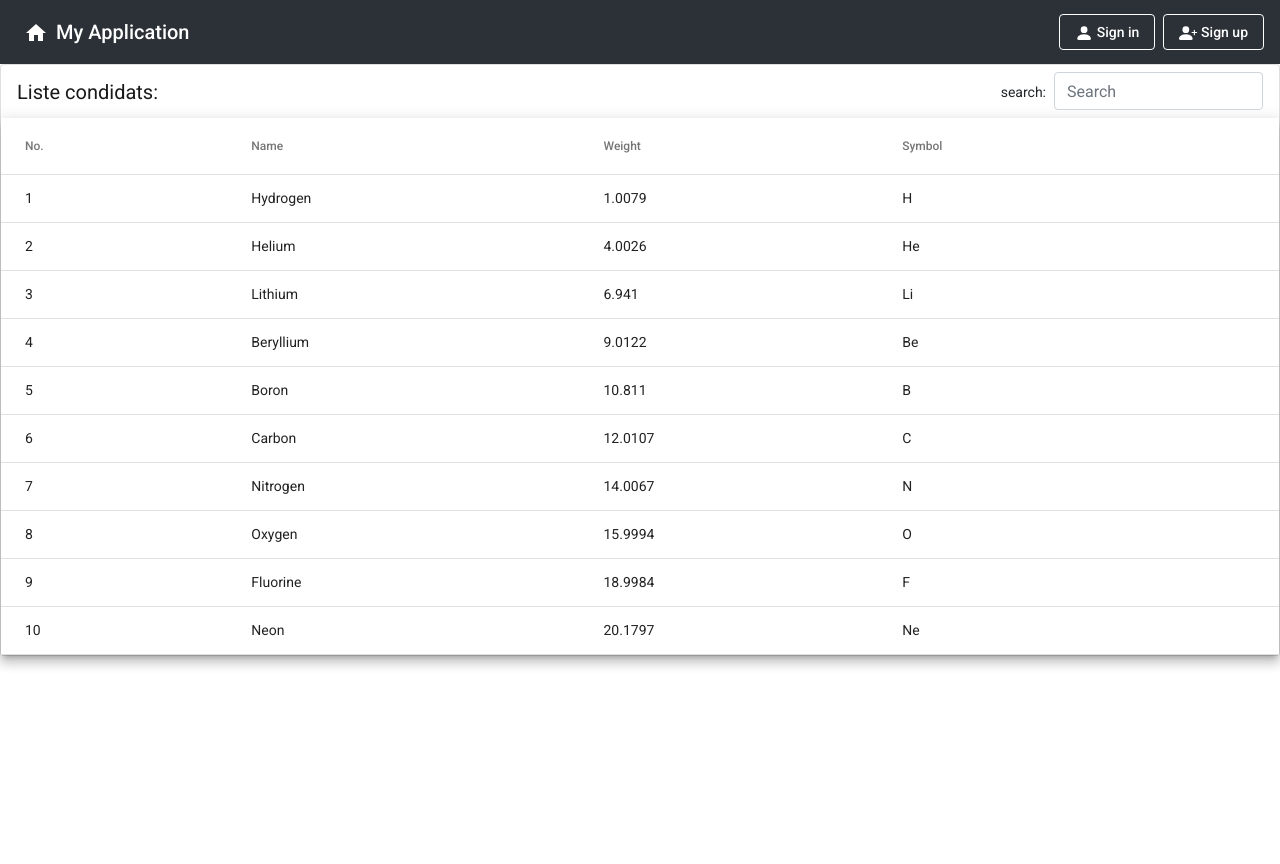
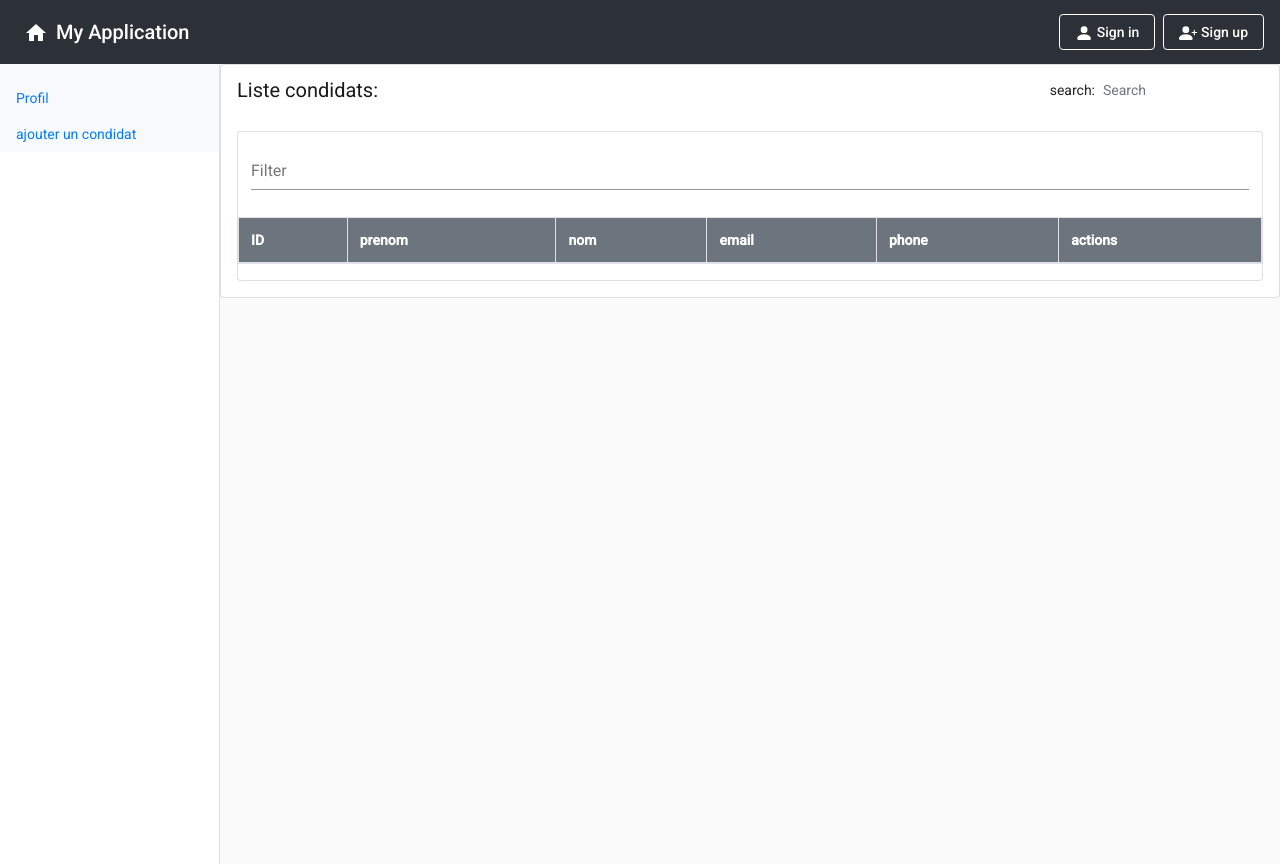
Before and after one commit to fivePointsAngular/angular-project, an Angular app: page /MyApp in a window 1280 px wide. Before the commit the page ends 800 px from the top, so only its background shows below. Built offline with nearby package versions, Linux system fonts and the light colour scheme; sample sign-in values are in the browser's storage.

Commit message:
add list condidats list

```diff
--- /dev/null
+++ b/src/app/etablissement.service.ts
@@ -0,0 +1,14 @@
+import { Injectable } from '@angular/core';
+
+@Injectable({
+  providedIn: 'root'
+})
+export class EtablissementService {
+
+  constructor() { }
+
+  listCondidats() {
+    const users = JSON.parse(localStorage.getItem("users")) || [];
+    return users;
+  }
+}
--- a/src/app/etablissement/etablissement.component.html
+++ b/src/app/etablissement/etablissement.component.html
@@ -2,43 +2,42 @@
   <nav class="navbar navbar-light ">
     <a class="navbar-brand">Liste condidats: </a>
     <form class="form-inline">search:
-          <input matInput (keyup)="applyFilter($event)" class="form-control ml-sm-2" type="search" placeholder="Search" aria-label="Search">
+      <input matInput (keyup)="applyFilter($event)" class="form-control ml-sm-2" type="search" placeholder="Search"
+        aria-label="Search">
     </form>
   </nav>
+  <div class="card m-3" style="width: auto;">
+    <mat-form-field class="btn">
+      <mat-label>Filter</mat-label>
+      <input matInput (keyup)="applyFilter($event)" placeholder="Ex. ium" #input>
+    </mat-form-field>
+    <table class="table table-bordered table-striped table-hover">
+      <thead class="btn-secondary">
+          <th>ID</th>
+          <th>prenom</th>
+          <th>nom</th>
+          <th>email</th>
+          <th>phone</th>
+          <th>actions</th>
 
-
-<table mat-table [dataSource]="dataSource" class="mat-elevation-z8">
-
-  <!-- Position Column -->
-  <ng-container matColumnDef="position">
-    <th mat-header-cell *matHeaderCellDef> No. </th>
-    <td mat-cell *matCellDef="let element"> {{element.position}} </td>
-  </ng-container>
-
-  <!-- Name Column -->
-  <ng-container matColumnDef="name">
-    <th mat-header-cell *matHeaderCellDef> Name </th>
-    <td mat-cell *matCellDef="let element"> {{element.name}} </td>
-  </ng-container>
-
-  <!-- Weight Column -->
-  <ng-container matColumnDef="weight">
-    <th mat-header-cell *matHeaderCellDef> Weight </th>
-    <td mat-cell *matCellDef="let element"> {{element.weight}} </td>
-  </ng-container>
-
-  <!-- Symbol Column -->
-  <ng-container matColumnDef="symbol">
-    <th mat-header-cell *matHeaderCellDef> Symbol </th>
-    <td mat-cell *matCellDef="let element"> {{element.symbol}} </td>
-  </ng-container>
-
-  <tr mat-header-row *matHeaderRowDef="displayedColumns"></tr>
-  <tr mat-row *matRowDef="let row; columns: displayedColumns;"></tr>
-
-  <!-- Row shown when there is no matching data. -->
-  <tr class="mat-row" *matNoDataRow>
-    <td class="mat-cell" colspan="4">No data matching the filter "{{input.value}}"</td>
+      </thead>
+      <tr *ngFor="let condidat of condidats;;let i=index">
+          <td>{{i+1 | number:'3.0'}}</td>
+          <td>{{condidat.fname}}</td>
+          <td>{{condidat.lname}}</td>
+          <td>{{condidat.email}}</td>
+          <td>{{condidat.phone}}</td>
+          <td>
+              <div class="row">
+                  <div class="col-sm-6">
+                      <a  class="btn btn-success btn-block mr-2">Modifier</a>
+                  </div>
+                  <div class="col-sm-6">
+                      <button  type="button" class="btn btn-danger btn-block">Supprimer</button>
+                  </div>
+              </div>
+          </td>
       </tr>
   </table>
   </div>
+</div>
--- a/src/app/etablissement/etablissement.component.ts
+++ b/src/app/etablissement/etablissement.component.ts
@@ -1,5 +1,6 @@
 import { Component, OnInit } from '@angular/core';
 import { MatTableDataSource } from '@angular/material/table';
+import { EtablissementService } from '../etablissement.service';
 
 @Component({
   selector: 'app-etablissement',
@@ -11,23 +12,13 @@ export class EtablissementComponent implements OnInit {
   position: number;
   weight: number;
   symbol: string;
-  DATA :Array<any>= [
-    {position: 1, name: 'Hydrogen', weight: 1.0079, symbol: 'H'},
-    {position: 2, name: 'Helium', weight: 4.0026, symbol: 'He'},
-    {position: 3, name: 'Lithium', weight: 6.941, symbol: 'Li'},
-    {position: 4, name: 'Beryllium', weight: 9.0122, symbol: 'Be'},
-    {position: 5, name: 'Boron', weight: 10.811, symbol: 'B'},
-    {position: 6, name: 'Carbon', weight: 12.0107, symbol: 'C'},
-    {position: 7, name: 'Nitrogen', weight: 14.0067, symbol: 'N'},
-    {position: 8, name: 'Oxygen', weight: 15.9994, symbol: 'O'},
-    {position: 9, name: 'Fluorine', weight: 18.9984, symbol: 'F'},
-    {position: 10, name: 'Neon', weight: 20.1797, symbol: 'Ne'},
-  ];
-  displayedColumns: string[] = ['position', 'name', 'weight', 'symbol'];
+  DATA : Array<any>=[];
+  condidats: Array<any>;
   dataSource = new MatTableDataSource(this.DATA)
-  constructor() { }
+  constructor(private etablissementService: EtablissementService) { }
 
   ngOnInit(): void {
+    this.condidats=this.etablissementService.listCondidats();
   }
 
 
--- a/src/app/etablissement/sidebar/sidebar.component.html
+++ b/src/app/etablissement/sidebar/sidebar.component.html
@@ -1 +1,19 @@
-<p>sidebar works!</p>
+<nav id="sidebarMenu" class="d-md-block bg-light sidebar collapse">
+    <div class="sidebar-sticky pt-3">
+      <ul class="nav flex-column">
+        <li class="nav-item">
+          <a class="nav-link active" href="#">
+            <span data-feather="home"></span>
+            Profil <span class="sr-only">(current)</span>
+          </a>
+        </li>
+        <li class="nav-item">
+            <a class="nav-link active" href="#">
+              <span data-feather="home">ajouter un condidat</span>
+               <span class="sr-only">(current)</span>
+            </a>
+          </li>
+
+      </ul>
+    </div>
+</nav>
--- a/src/app/my-application/my-application.component.css
+++ b/src/app/my-application/my-application.component.css
@@ -0,0 +1,14 @@
+:host{
+    display: flex;
+    flex-direction: column;
+    height: 100%;
+}
+mat-drawer-container{
+    height: 100%;
+}
+mat-drawer{
+    width: 220px;
+}
+mat-drawer-contant{
+    background-color: aqua;
+}
--- a/src/app/my-application/my-application.component.html
+++ b/src/app/my-application/my-application.component.html
@@ -1 +1,6 @@
-<router-outlet></router-outlet>
+<mat-drawer-container>
+    <mat-drawer mode="side" opened><app-sidebar></app-sidebar></mat-drawer>
+    <mat-drawer-content>
+        <router-outlet></router-outlet>
+    </mat-drawer-content>
+</mat-drawer-container>
```
Also changed, not shown: src/app/app.module.ts (+3 -5 lines), src/app/etablissement/etablissement.module.ts (added, +22 -0 lines), src/app/material/material.module.ts (+5 -2 lines), src/app/my-application/my-application.module.ts (+11 -6 lines), 1 other file (tests, documents, lock files or other folders). Lines whose indentation alone changed are shown as unchanged.
